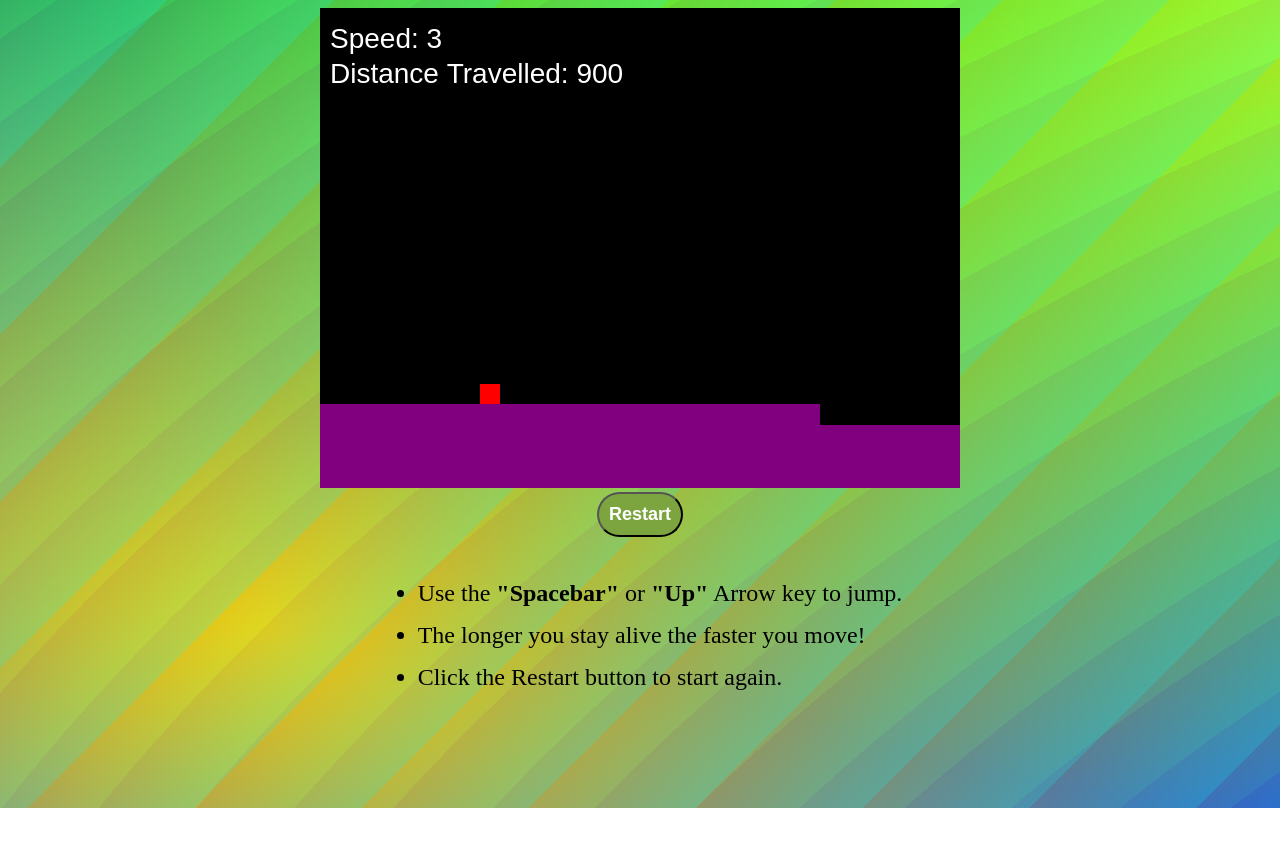
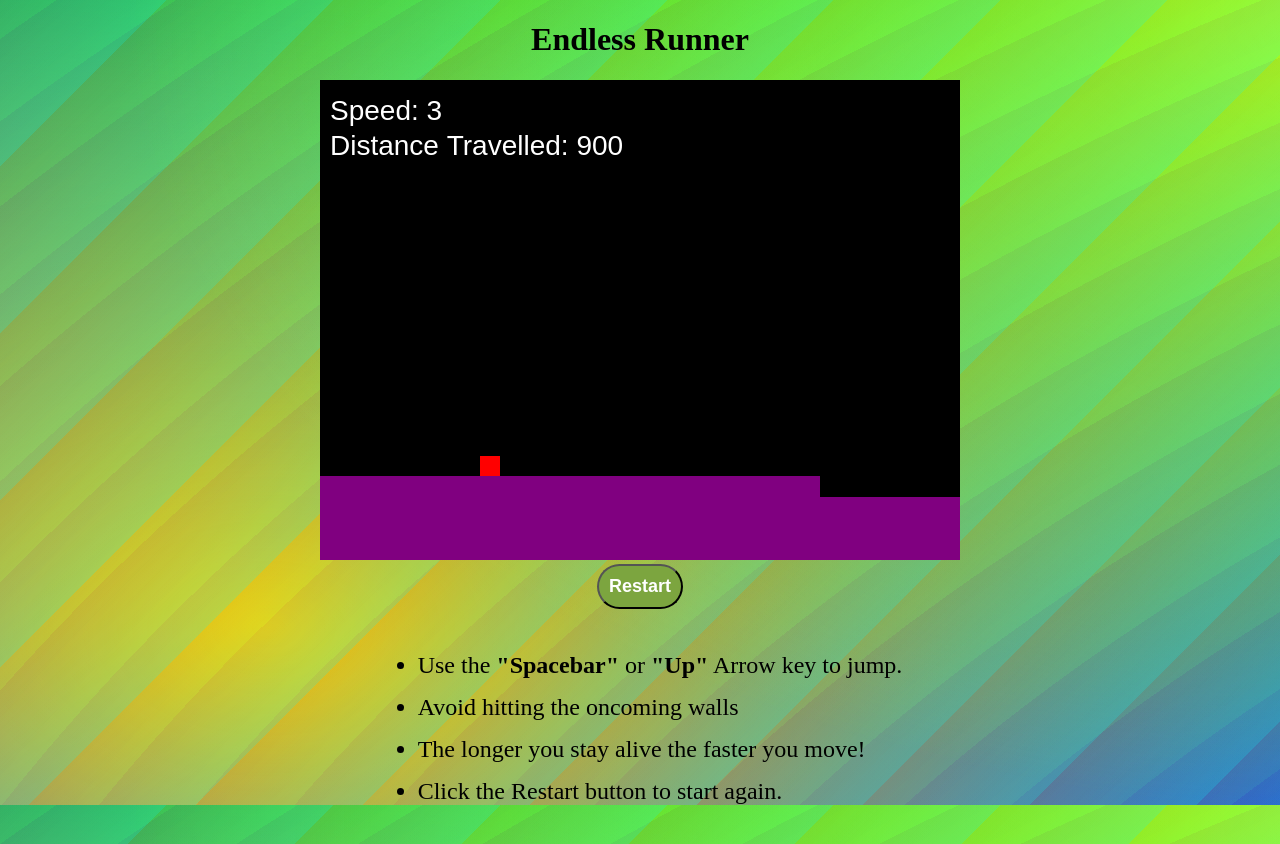
Before and after one commit to JDiffley22/Endless-Runner, a website built with Vite: page index.html in a window 1280 px wide. Before the commit the page ends 808 px from the top, so only its background shows below. Built offline with nearby package versions, Linux system fonts and the light colour scheme.

Commit message:
minor style update

```diff
--- a/index.html
+++ b/index.html
@@ -7,6 +7,7 @@
     <title>Endless Runner</title>
   </head>
   <body>
+    <h1 id="title">Endless Runner</h1>
     <div class="screen">
     <canvas id="canvas" width="640" height="480"></canvas>
     </div>
@@ -14,6 +15,7 @@
     <div class="instructions">
       <ul>
         <li>Use the <strong>"Spacebar"</strong> or <strong>"Up"</strong> Arrow key to jump.</li>
+        <li>Avoid hitting the oncoming walls</li>
         <li>The longer you stay alive the faster you move!</li>
         <li>Click the Restart button to start again.</li>
       </ul>
--- a/style.css
+++ b/style.css
@@ -1,5 +1,5 @@
 body {
-    height: 99vh;
+    height: 97vh;
     background-image: repeating-linear-gradient(315deg, #00FFFF2E 92%, #073AFF00 100%),repeating-radial-gradient(75% 75% at 238% 218%, #00FFFF12 30%, #073AFF14 39%),radial-gradient(99% 99% at 109% 2%, #C5FF07FF 0%, #073AFF00 100%),radial-gradient(99% 99% at 21% 78%, #FFD200FF 0%, #073AFF00 100%),radial-gradient(160% 154% at 711px -303px, #0DFF00FF 0%, #073AFFFF 100%);
 }
 
@@ -42,3 +42,8 @@ li {
     border-color: #7ca53f;
     color: #7ca53f;
 }
+
+#title {
+    display: flex;
+    justify-content: center;
+}
```
